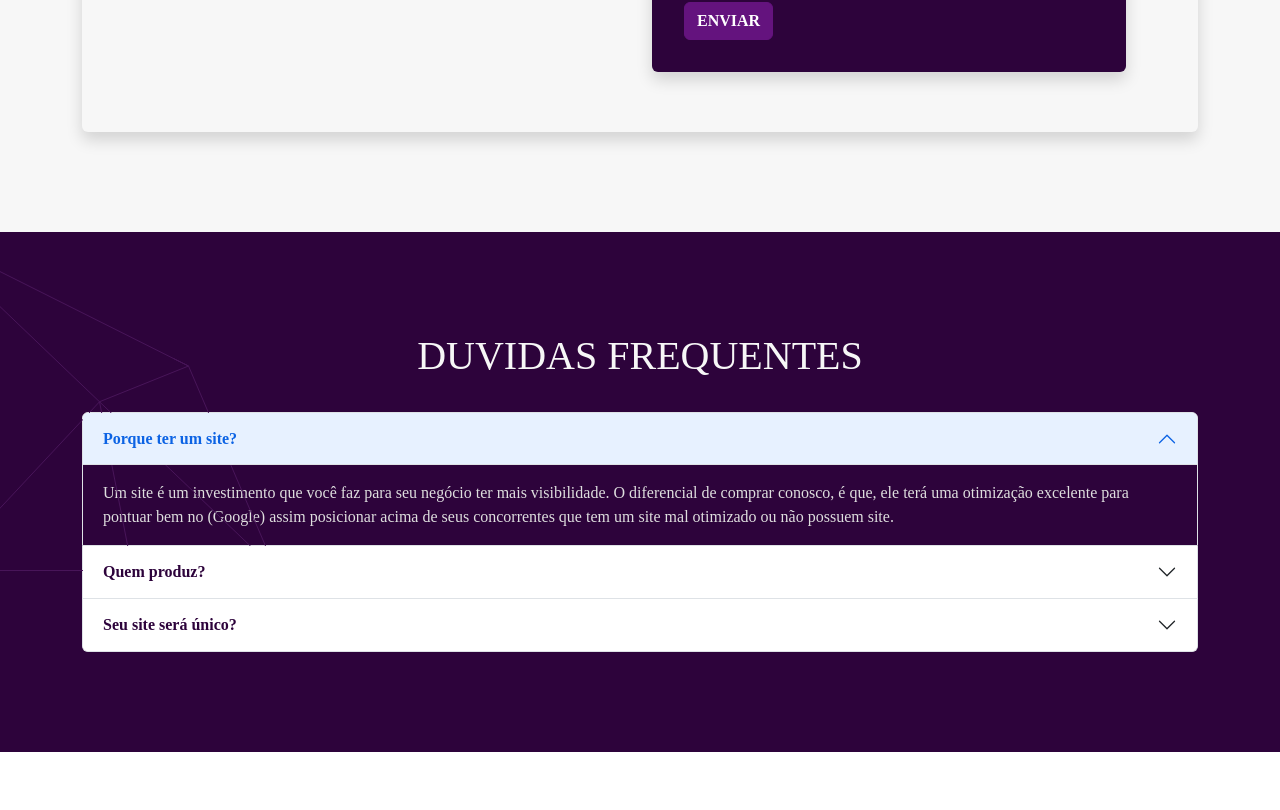
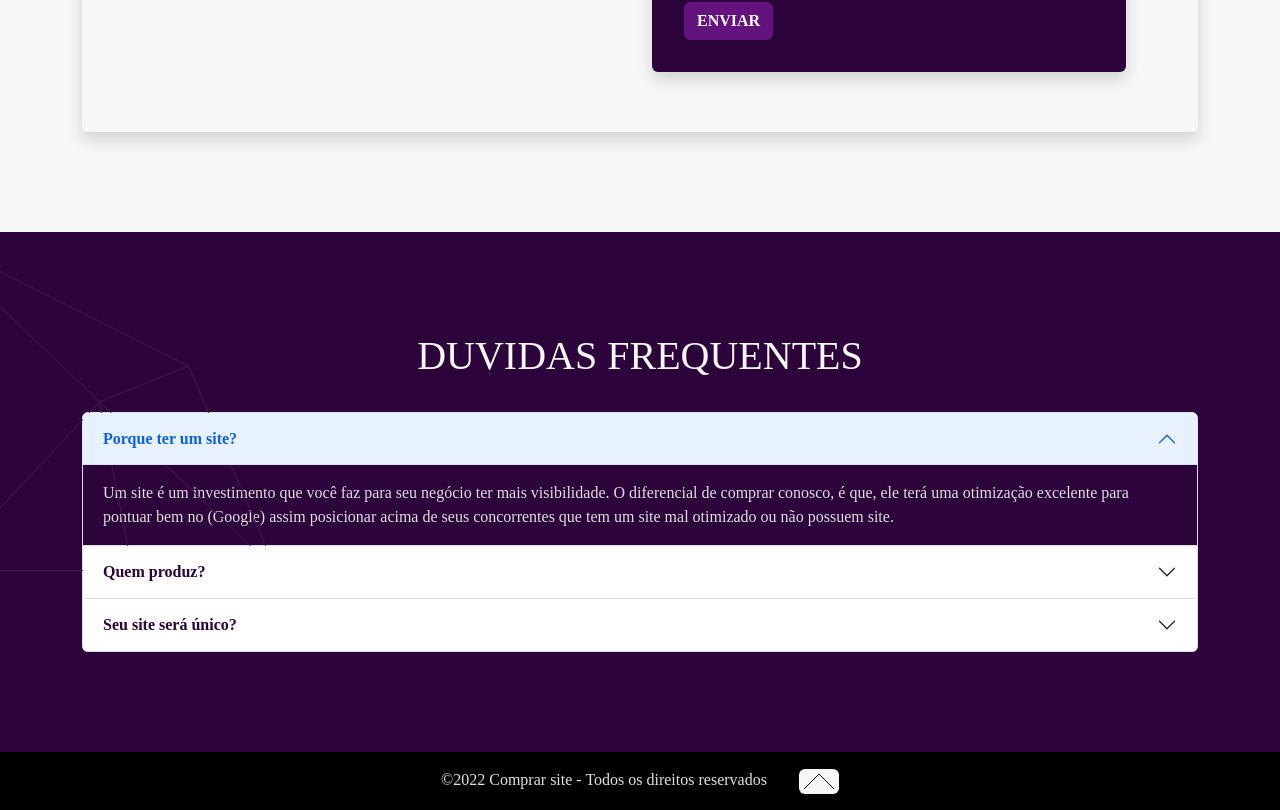
Before and after one commit to eidiogolima/ComprarSite.com, a React (Create React App) app: page / in a window 1280 px wide. Shown: the part 3063-3873 px from the top of the page. Before the commit the page ends 3815 px from the top, so only its background shows below. Built offline with nearby package versions, Linux system fonts and the light colour scheme.

Commit message:
adição do componenete global footer e link a home

```diff
--- a/src/App.js
+++ b/src/App.js
@@ -1,6 +1,7 @@
 import { BrowserRouter, Routes, Route } from 'react-router-dom';
 import Home from './JS/Componentes/Pages/Home';
 import Header from './JS/Componentes/Global/Header';
+import Footer from './JS/Componentes/Global/Footer';
 
 function App() {
   return (
@@ -10,6 +11,7 @@ function App() {
         <Routes>
           <Route path="/" element={<Home />} />
         </Routes>
+        <Footer/>
       </BrowserRouter>
     </div>
   );
--- a/src/JS/Componentes/Global/Footer.js
+++ b/src/JS/Componentes/Global/Footer.js
@@ -1,9 +1,36 @@
-import React from 'react'
+import React from 'react';
+import Seta from '../../../assests/icons/cima.svg'
 
 const Footer = () => {
+  const [ano, setAno] = React.useState('');
+  const dataAtual = new Date();
+
+  const anoAtual = dataAtual.getFullYear();
+
+  React.useEffect(() => {
+    setAno(anoAtual);
+  }, [anoAtual]);
+
   return (
-    <div>Footer</div>
-  )
-}
+    <footer className="cor-b-12">
+      <div className="container-md container-fluid text-center py-3">
+        <div className='d-flex justify-content-center gap-4 flex-wrap'>
+           <span className="cor-3 ">
+          ©{ano} Comprar site - Todos os direitos reservados{' '}
+        </span>
+        <div>
 
-export default Footer
+          <a href="#home">
+
+          <img className='cor-b-1 p-1 rounded' src={Seta} alt="" />
+          </a>
+
+        </div>
+        </div>
+
+      </div>
+    </footer>
+  );
+};
+
+export default Footer;
--- a/src/JS/Componentes/Todos/Introducao.js
+++ b/src/JS/Componentes/Todos/Introducao.js
@@ -4,7 +4,7 @@ import Notebook from '../../../assests/img/notebook.png';
 
 const Introducao = () => {
   return (
-    <div className="introducao" style={{ backgroundImage: `var(--background-intro)` }}>
+    <div id = "home" className="introducao" style={{ backgroundImage: `var(--background-intro)` }}>
       <div className="container-md container-fluid">
         <div className="row py-md-6 py-4 text-center text-md-start align-items-center d-md-flex d-grid">
           <div className="col">
```
Also changed, not shown: src/assests/icons/cima.svg (added).
